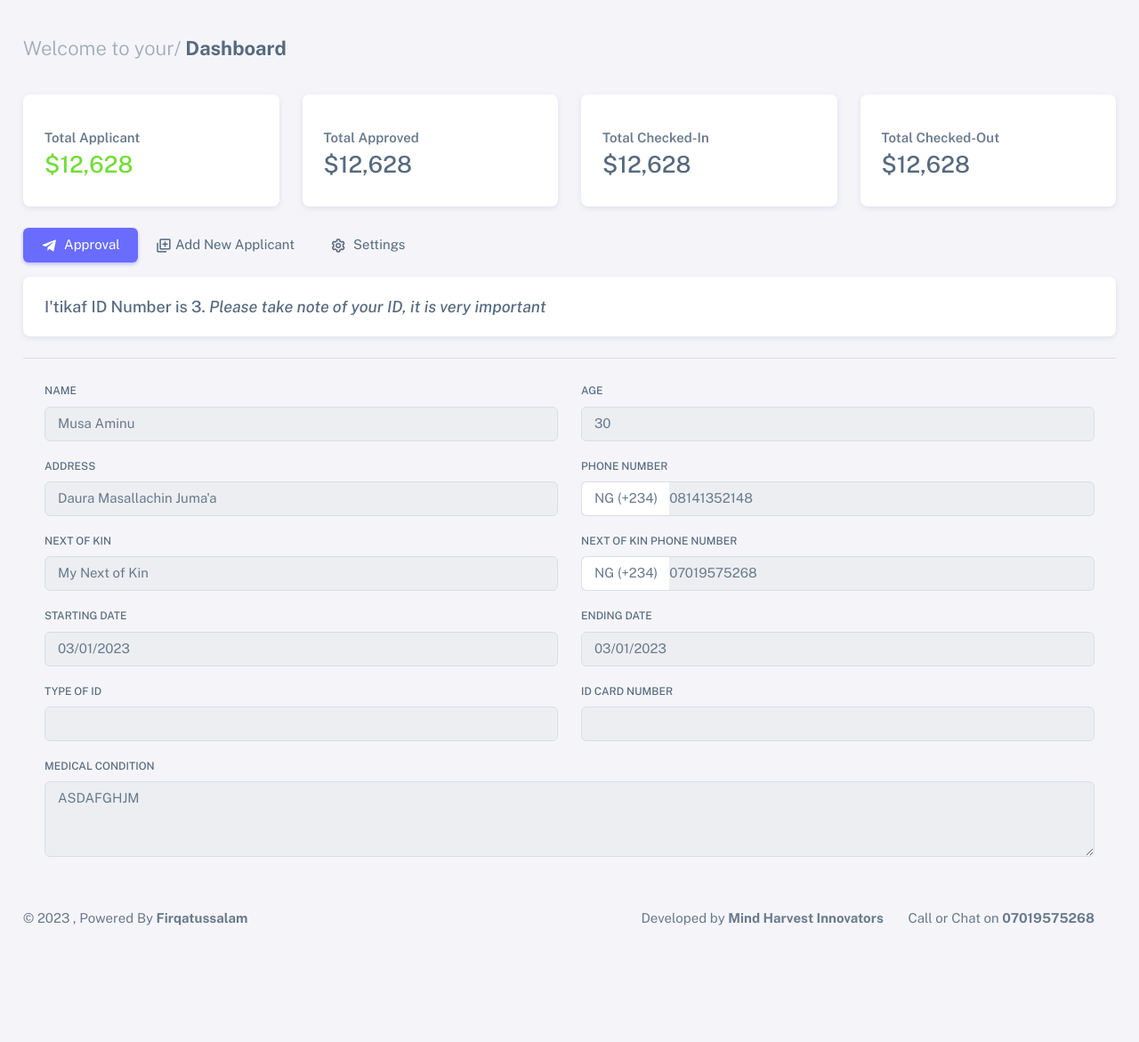
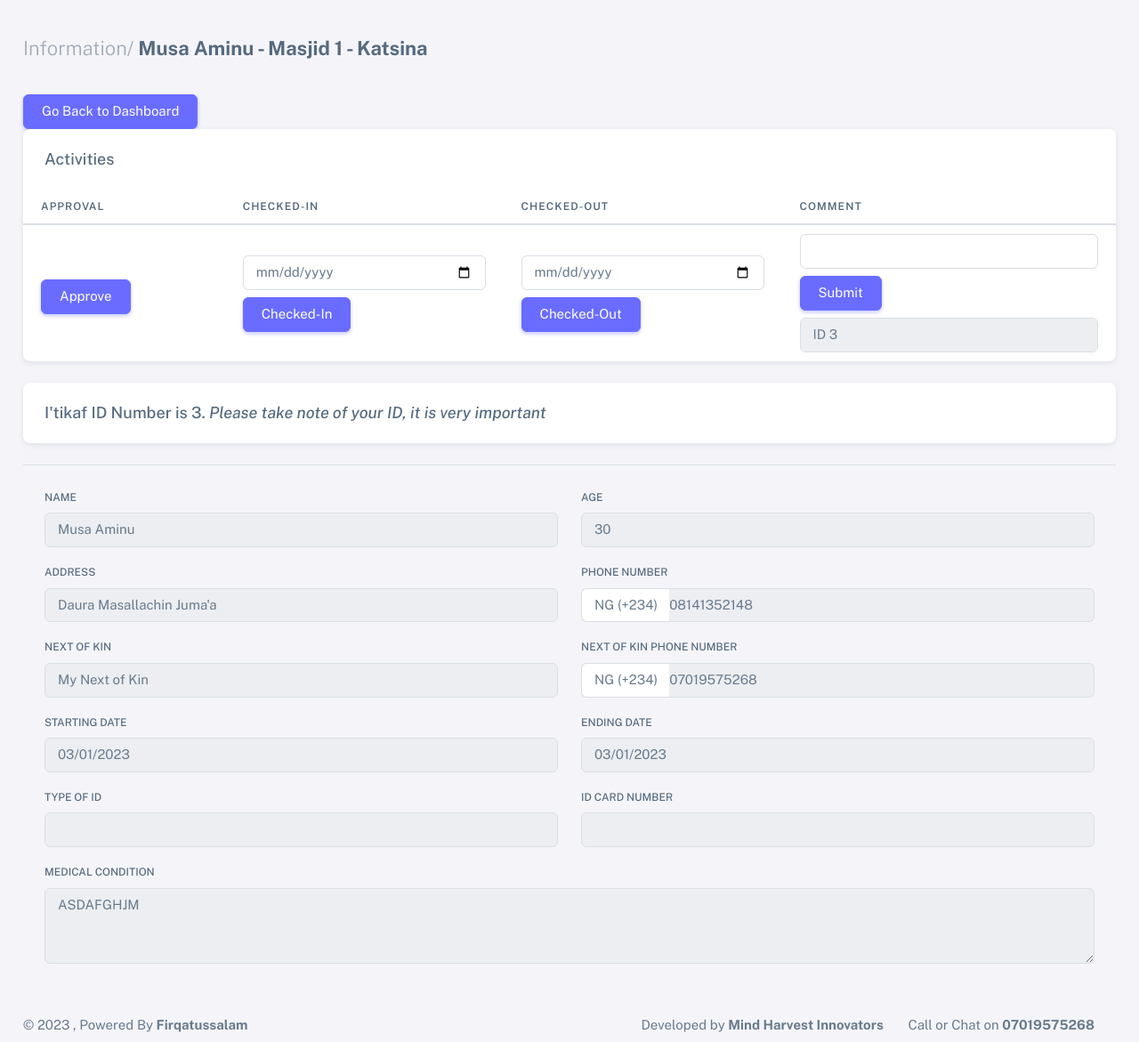
Before and after one commit to elsunais6167/firqatussalam, a Django app: page /applicant_info/3/ in a window 1280 px wide. Shown: the whole page at 89% size. Before the commit the page ends 1040 px from the top, so only its background shows below. Run offline with Django 3.2, Linux system fonts and the light colour scheme; data comes from the database, SQL or seed files in the repository; some libraries are stand-ins or nearby versions.

Commit message:
dashboard

```diff
--- a/itikaf/admin.py
+++ b/itikaf/admin.py
@@ -4,4 +4,4 @@ from .models import *
 admin.site.register(Mosque)
 admin.site.register(Applicant)
 admin.site.register(MosqueAdmin)
-admin.site.register(Processing)
+#admin.site.register(Processing)
--- a/itikaf/templates/applicant_info.html
+++ b/itikaf/templates/applicant_info.html
@@ -5,27 +5,110 @@
 <div class="content-wrapper">
     <!-- Content -->
 
-    {% include 'data.html' %}
 
-    <div class="row">
-        <div class="col-md-12">
-            <ul class="nav nav-pills flex-column flex-md-row mb-3">
-                <li class="nav-item">
-                    <a class="nav-link active" href="javascript:void(0);"><i class="bx bxl-telegram me-1"></i>
-                        Approval</a>
-                </li>
-                <li class="nav-item">
-                    <a class="nav-link" href="{% url 'new_applicant' %}"><i class='bx bx-add-to-queue'></i> Add New
-                        Applicant</a>
-                </li>
-                <li class="nav-item">
-                    <a class="nav-link" href="{% url 'profile' %}"><i class="bx bx-cog me-1"></i> Settings </a>
-                </li>
-            </ul>
-            {% include 'info.html' %}
+    <div class="container-xxl flex-grow-1 container-p-y">
+        <h4 class="fw-bold py-3 mb-4"><span class="text-muted fw-light">Information/</span> {{ applicant_info }}</h4> <a href="{% url 'mosque_dashboard' %}" class="btn btn-primary me-2">Go Back to Dashboard</a>
+        <div class="card mb-4">
+            <h5 class="card-header">Activities</h5>
+            <div class="table-responsive text-nowrap">
+                <table class="table">
+                    <thead>
+                        <tr>
+                            <th>Approval</th>
+                            <th>Checked-In</th>
+                            <th>Checked-Out</th>
+                            <th>Comment</th>
+                        </tr>
+                    </thead>
+                    <tbody class="table-border-bottom-0">
+                        <tr>
+                            <td>
+                                <form method="POST" action="{% url 'approved' applicant_info.pk %}">
+                                    {% csrf_token %}
+                                    <input class="form-control" type="hidden" id="mosque_user" name="mosque_user" value=" " />
+                                    <input class="form-control" type="hidden" id="user" name="user"
+                                        value="{{ applicant_id }}" />
+
+                                    <input type="hidden" value="Approved" class="form-control" id="Approve" name="Approve" required />
+                                    <div class="mt-2">
+                                        <button type="submit" class="btn btn-primary me-2">Approve</button>
+                                    </div>
+                                </form>
+                                {% if latest_approved %}
+                                <div class="mt-2">
+                                    <input type="text" class="form-control"
+                                    value="{{ latest_approved }}" id="IdNum" name="IdNum" readonly/>
+                                {% endif %}
+                                </div>
+                            </td>
+                            <td>
+                                <form method="POST" action="{% url 'checkin' applicant_info.pk %}">
+                                    {% csrf_token %}
+                                    <input class="form-control" type="hidden" id="mosque_user" name="mosque_user" value=" " />
+                                    <input class="form-control" type="hidden" id="user" name="user"
+                                        value="{{ applicant_id }}" />
+
+                                    <input type="date" class="form-control" id="Checked-In" name="Checked-In" required />
+                                    <div class="mt-2">
+                                        <button type="submit" class="btn btn-primary me-2">Checked-In</button>
+                                    </div>
+                                </form>
+                                {% if latest_check_in %}
+                                <div class="mt-2">
+                                    <input type="text" class="form-control"
+                                    value="{{ latest_check_in }}" id="IdNum" name="IdNum" readonly/>
+                                {% endif %}
+
+                            </div>
+                            </td>
+                            <td>
+                                <form method="POST" action="{% url 'checkout' applicant_info.pk %}">
+                                    {% csrf_token %}
+                                    <input class="form-control" type="hidden" id="mosque_user" name="mosque_user" value=" " />
+                                    <input class="form-control" type="hidden" id="user" name="user"
+                                        value="{{ applicant_id }}" />
+
+                                    <input type="date" class="form-control" id="Checked-Out" name="Checked-Out" required />
+                                    <div class="mt-2">
+                                        <button type="submit" class="btn btn-primary me-2">Checked-Out</button>
+                                    </div>
+                                </form>
+                                {% if latest_check_out %}
+                                <div class="mt-2">
+                                    <input type="text" class="form-control"
+                                    value="{{ latest_check_out }}" id="IdNum" name="IdNum" readonly/>
+                                {% endif %}
+                                </div>
+                            </td>
+                            <td>
+                                <form method="POST" action="{% url 'comment' applicant_info.pk %}">
+                                    {% csrf_token %}
+                                    <input class="form-control" type="hidden" id="mosque_user" name="mosque_user" value=" " />
+                                    <input class="form-control" type="hidden" id="user" name="user"
+                                        value="{{ applicant_id }}" />
+
+                                    <input class="form-control" type="text" id="comment" name="comment" required />
+                                    <div class="mt-2">
+                                        <button type="submit" class="btn btn-primary me-2">Submit</button>
+                                    </div>
+                                </form>
+                                {% if latest_comment %}
+                                <div class="mt-2">
+                                    <input type="text" class="form-control"
+                                    value="{{ latest_comment }}" id="IdNum" name="IdNum" readonly/>
+                                {% endif %}
+                            </div>
+                            </td>
+
+                        </tr>
+
+                    </tbody>
+                </table>
+            </div>
         </div>
+
+        {% include 'info.html' %}
+
     </div>
-</div>
-</div>
-<!-- / Content -->
-{% endblock content%}
+    <!-- / Content -->
+    {% endblock content%}
--- a/itikaf/templates/info.html
+++ b/itikaf/templates/info.html
@@ -86,5 +86,4 @@
                 </div>
             {% endif %}
 
-      </div>
 </div>
--- a/itikaf/urls.py
+++ b/itikaf/urls.py
@@ -8,6 +8,10 @@ urlpatterns = [
     path('mosque_dashboard', views.mosque_dashboard, name='mosque_dashboard'),
     path('new_applicant', views.new_applicant, name='new_applicant'),
     path('profile', views.profile, name='profile'),
-    path('applicant_info/<str:pk>/', views.applicant_info, name='applicant_info'),
+    path('applicant_info/<int:pk>/', views.applicant_info, name='applicant_info'),
     path('printout', views.printout, name='printout'),
+    path('comment/<str:pk>/', views.comment, name='comment'),
+    path('approved/<int:pk>/', views.approved, name='approved'),
+    path('checkin/<str:pk>/', views.checkin, name='checkin'),
+    path('checkout/<str:pk>/', views.checkout, name='checkout'),
 ]
--- a/itikaf/views.py
+++ b/itikaf/views.py
@@ -1,8 +1,8 @@
 from django.shortcuts import render, redirect
-from django.http import HttpResponse
-from .models import Mosque, Applicant
+from .models import Mosque, Applicant, Approval, CheckIn, CheckOut, Comment
 from django.contrib import messages
-
+from django.shortcuts import get_object_or_404
+from django.urls import reverse
 import re
 
 # Create your views here.
@@ -93,10 +93,129 @@ def mosque_dashboard(request):
 
 def applicant_info(request, pk):
     applicant_info = Applicant.objects.get(id=pk)
-    #mosque_name = Mosque.objects.get(id=pk)
+    applicants_id = Applicant.objects.get(id=pk)
+    applicants_id = str(applicants_id)
+    applicant_id = re.sub('[^0-9]', '', applicants_id)
+    applicant_id = int(applicant_id)
+
+    latest_comment = None
+    comments = Comment.objects.filter(participant=applicant_info)
+    if comments.exists():
+        latest_comment = comments.last()
+
+    latest_check_out = None
+    check_out = CheckOut.objects.filter(participant=applicant_info)
+    if check_out.exists():
+        latest_check_out = check_out.last()
+
+    latest_check_in = None
+    check_in = CheckIn.objects.filter(participant=applicant_info)
+    if check_in.exists():
+        latest_check_in = check_in.last()
+
+    latest_approved = None
+    approved = Approval.objects.filter(participant=applicant_info)
+    if approved.exists():
+        latest_approved = approved.last()
+
     context = {
         'applicant_info': applicant_info,
-        #'mosque_name': mosque_name,
+        'applicant_id': applicant_id,
+        'latest_comment': latest_comment.additional_info if latest_comment else None,
+        'latest_check_out': latest_check_out.check_out if latest_check_out else None,
+        'latest_check_in': latest_check_in.check_in if latest_check_in else None,
+        'latest_approved': latest_approved.approved if latest_approved else None,
+
+    }
+    return render(request, 'applicant_info.html', context)
+
+def comment(request, pk):
+    comment = request.POST.get('comment')
+    participant = get_object_or_404(Applicant, pk=pk)
+
+    if request.method == "POST":
+        additional_info = comment
+        participant = participant
+
+        com = Comment(
+            participant = participant,
+            additional_info = additional_info
+        )
+        com.save()
+
+        url = reverse('applicant_info', kwargs={'pk': participant.pk})
+        return redirect(url)
+    context = {
+        'participant': participant
+    }
+    return render(request, 'applicant_info.html', context)
+
+
+def checkout(request, pk):
+    check_out = request.POST.get('Checked-Out')
+    participant = get_object_or_404(Applicant, pk=pk)
+
+
+    if request.method == "POST":
+        check_out = check_out
+        participant = participant
+
+
+        cko = CheckOut(
+            participant = participant,
+            check_out = check_out
+        )
+        cko.save()
+
+        url = reverse('applicant_info', kwargs={'pk': participant.pk})
+        return redirect(url)
+
+    context = {
+        'participant': participant
+    }
+    return render(request, 'applicant_info.html', context)
+
+
+def approved(request, pk):
+    approved = request.POST.get('Approve')
+    participant = get_object_or_404(Applicant, pk=pk)
+
+    if request.method == "POST":
+        approved = approved
+        participant = participant
+
+        app = Approval(
+            participant = participant,
+            approved = approved
+        )
+        app.save()
+
+        url = reverse('applicant_info', kwargs={'pk': participant.pk})
+        return redirect(url)
+
+    context = {
+        'participant': participant
+    }
+    return render(request, 'applicant_info.html', context)
+
+def checkin(request, pk):
+    check_in = request.POST.get('Checked-In')
+    participant = get_object_or_404(Applicant, pk=pk)
+
+    if request.method == "POST":
+        check_in = check_in
+        participant = participant
+
+        chk = CheckIn(
+            participant = participant,
+            check_in = check_in
+        )
+        chk.save()
+
+        url = reverse('applicant_info', kwargs={'pk': participant.pk})
+        return redirect(url)
+    context = {
+        'participant': participant
     }
     return render(request, 'applicant_info.html', context)
 
@@ -111,6 +230,7 @@ def profile(request):
 
     }
     return render(request, 'md_profile.html', context)
+
 
 def printout(request):
     applicant_id = request.session.get('applicant_id')
```
Also changed, not shown: itikaf/models.py (+32 -7 lines), db.sqlite3, itikaf/migrations/0005_remove_processing_approved_and_more.py (added), itikaf/migrations/0006_rename_processing_approval_and_more.py (added), itikaf/migrations/0007_alter_approval_approved_alter_checkin_check_in_and_more.py (added), itikaf/migrations/0008_alter_approval_participant_alter_checkin_participant_and_more.py (added), itikaf/migrations/0009_approval_date_added_checkin_date_added_and_more.py (added), itikaf/migrations/0010_alter_approval_approved.py (added), media/id_images/DI-NIN.jpeg (added), media/profile_images/Passport.jpg (added).
